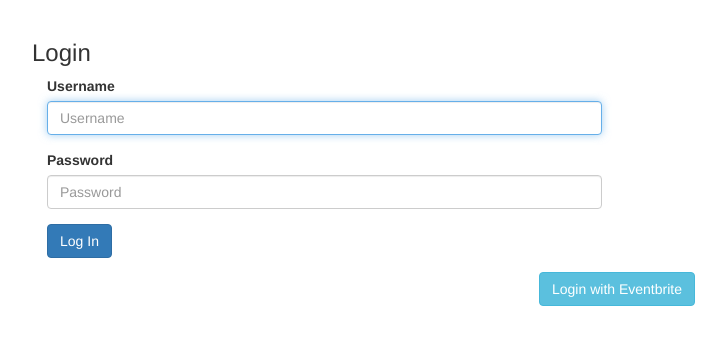
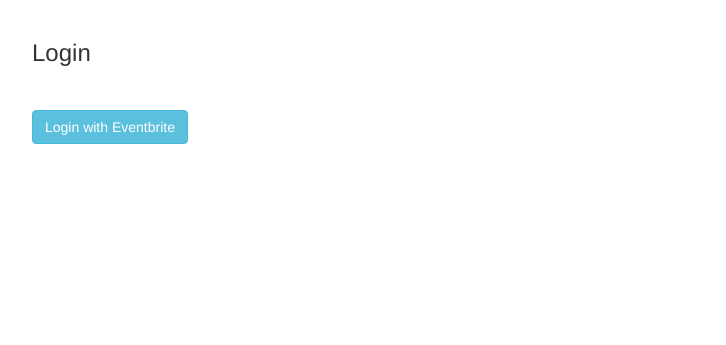
Before and after one commit to danielabertranou-eb/todolist, a Django app: page /accounts/login/ in a window 1280 px wide. Shown: the part 52-397 px from the top of the page, without its empty margins (23-749 px from the left). Run offline with Django 3.2, Linux system fonts and the light colour scheme; some libraries are stand-ins or nearby versions.

Commit message:
changed login template

```diff
--- a/app/templates/app/login.html
+++ b/app/templates/app/login.html
@@ -5,23 +5,15 @@
 {% block content %}
 <div class="row">
     <h3>Login</h3>
-    <div class="col-md-6">
-      <form method="post" class="form">
-        {% csrf_token %}
-        {% bootstrap_form form %}
-        {% buttons %}
-          <button type="submit" class="btn btn-primary">Log In</button>
-        {% endbuttons %}
-    </form>
-  </div>
-  <div class="row mt-2">
+    <br>
+    <div class="row mt-2">
       <div class="col-12">
-          <form role="form">
+        <form role="form">
           <div class="col-lg-12 text-center">
-          <a class="btn btn-info" href="{% url 'social:begin' 'eventbrite' %}">Login with Eventbrite</a>
+            <a class="btn btn-info pull-left" href="{% url 'social:begin' 'eventbrite' %}">Login with Eventbrite</a>
           </div>
-      </form>
+        </form>
       </div>
-  </div>
+    </div>
 </div>
 {% endblock %}
--- a/app/views.py
+++ b/app/views.py
@@ -1,6 +1,5 @@
 from django.contrib.auth.mixins import LoginRequiredMixin
 from django.contrib.auth.views import LoginView, LogoutView
-from django.core.paginator import Paginator, Page
 from django.shortcuts import redirect
 from django.urls import reverse_lazy
 from django.views.generic import ListView, TemplateView
@@ -23,9 +22,6 @@
     def get_context_data(self, **kwargs):
         context = super(EventList, self).get_context_data(**kwargs)
         context['events'] = get_events(self.request.user)
-        # context['is_paginated'] = True
-        # context['paginator'] = Paginator(context['events'], 10)
-        # context['page_obj'] = context['paginator'].page(self.kwargs['page'])
         return context
 
 
```
Also changed, not shown: requirements.txt (renamed from requeriments.txt).
